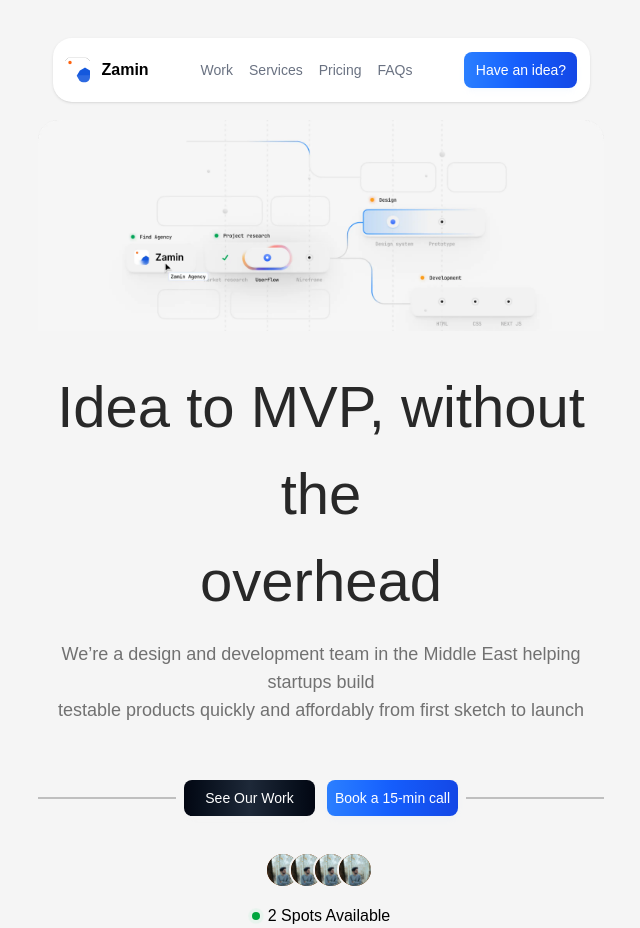
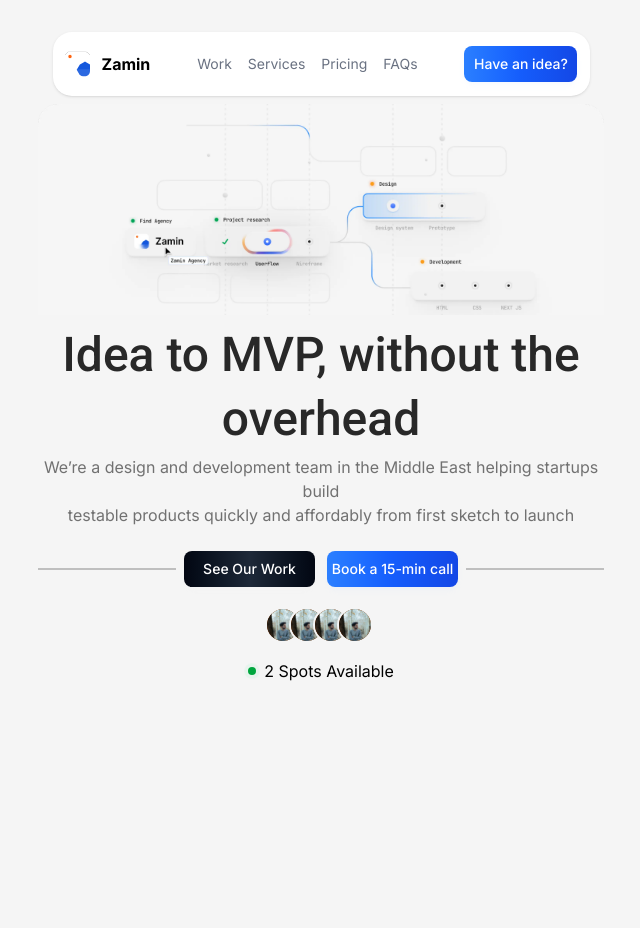
Before and after one commit to parsa-farshah/zamin2, a Next.js app: page / in a window 1280 px wide. Shown: the whole page, without its empty margins (319-959 px from the left). After the commit the page ends 800 px from the top, so only its background shows below. Built offline with nearby package versions, Linux system fonts and the light colour scheme.

Commit message:
height desktop change

```diff
--- a/app/components/Header.tsx
+++ b/app/components/Header.tsx
@@ -6,10 +6,10 @@ import younes from "../../public/images/younesImage.png";
 
 function Header() {
   return (
-    <div className="w-full flex flex-col items-center justify-center">
+    <div className="w-full flex flex-col items-center justify-center pt-[104px]">
       <div className="w-full flex justify-center">
         <Image
-          className="object-contain hidden sm:block max-w-[1200px]  w-full h-full pt-[120px]"
+          className="object-contain hidden sm:block max-w-[1200px]  w-full h-full "
           src={headerXl}
           alt="haeder Image Xl"
         />
@@ -19,12 +19,12 @@ function Header() {
           alt="haeder Image Xl"
         />
       </div>
-      <div className="pt-8">
-        <h1 className="text-center text-[#282828] text-[32px] sm:text-[58px] font-medium">
+      <div className="pt-2">
+        <h1 className="text-center font-roboto text-[#282828] text-[32px] sm:text-[48px] leading-16 font-medium">
           Idea to MVP, without <br className="md:hidden block" /> the{" "}
           <br className="lg:block hidden" /> overhead
         </h1>
-        <p className="pt-4 text-[16px] sm:text-lg font-normal text-[#717171] text-center">
+        <p className="pt-1 text-[16px] font-inter font-normal text-[#717171] leading-6 text-center">
           We’re a design and development team in <br className="md:hidden" />{" "}
           the Middle East <br className="hidden md:block lg:hidden" /> helping
           startups build <br className="md:hidden lg:block" />
@@ -35,16 +35,16 @@ function Header() {
       </div>
       {/* button */}
       <div className="w-full flex justify-center">
-        <div className="w-full max-w-[1400px] flex items-center justify-between gap-2 pt-14">
+        <div className="w-full max-w-[1400px] flex items-center justify-between gap-2 pt-6">
           <div className="bg-[#BFBFBF] w-full h-0.5"></div>
           <div className="flex gap-3">
             <div className="w-full flex justify-center">
-              <button className="w-[131px] flex justify-center text-sm items-center h-9 text-white bg-gradient-to-r from-gray-950 via-gray-800 to-gray-950 hover:bg-gradient-to-br shadow-md shadow-gray-100/20 dark:shadow-md dark:shadow-gray-300/80 font-medium rounded-lg text-center">
+              <button className="w-[131px] flex justify-center text-sm items-center h-9 text-white bg-gradient-to-r from-gray-950 via-gray-800 to-gray-950 hover:bg-gradient-to-br shadow-md shadow-gray-100/20 dark:shadow-md dark:shadow-gray-300/80 font-medium rounded-lg text-center font-inter ">
                 See Our Work
               </button>
             </div>
             <div className="w-full flex justify-center">
-              <button className="w-[131px] flex justify-center items-center h-9 text-white bg-gradient-to-r from-blue-500 via-blue-600 to-blue-700 hover:bg-gradient-to-br shadow-md shadow-blue-100/20 dark:shadow-md dark:shadow-blue-300/80 font-medium rounded-lg text-sm text-center">
+              <button className="w-[131px] flex justify-center items-center h-9 text-white bg-gradient-to-r from-blue-500 via-blue-600 to-blue-700 hover:bg-gradient-to-br shadow-md shadow-blue-100/20 dark:shadow-md dark:shadow-blue-300/80 font-medium rounded-lg text-sm text-center font-inter">
                 Book a 15-min call
               </button>
             </div>
@@ -53,7 +53,7 @@ function Header() {
         </div>
       </div>
       {/* 4image  */}
-      <div className="flex flex-row-reverse justify-center pt-[36px] pr-[40px]">
+      <div className="flex flex-row-reverse justify-center pt-[20px] pr-[40px]">
         <div className="z-40 bg-amber-800 w-[36px] h-[36px] rounded-[24px] border-2 border-[#F5F5F5]">
           <Image
             className="rounded-2xl"
@@ -94,7 +94,7 @@ function Header() {
           <span className="absolute inline-flex h-full w-full animate-ping rounded-full bg-green-400 opacity-75"></span>
           <span className="relative inline-flex size-2 rounded-full bg-green-600"></span>
         </span>
-        <p> 2 Spots Available</p>
+        <p className="font-inter"> 2 Spots Available</p>
       </div>
       {/* section work */}
     </div>
--- a/app/components/Navbar.tsx
+++ b/app/components/Navbar.tsx
@@ -4,7 +4,7 @@ import logoZamin from "../../public/images/logoZamin.svg";
 
 function Navbar() {
   return (
-    <div className="bg-white w-[361px] md:w-[537px] h-[56px] fixed top-[38px] rounded-[19px] shadow flex justify-between px-[12px] py-8 items-center  z-20">
+    <div className="bg-white w-[361px] md:w-[537px] h-[56px] fixed top-[32px] rounded-[19px] shadow flex justify-between px-[12px] py-8 items-center  z-20">
       <div className="flex items-center gap-3 ">
         <Image src={logoZamin} alt="" />
         <h1 className="text-black font-bold font-inter">Zamin</h1>
@@ -18,7 +18,7 @@ function Navbar() {
         </ul>
       </div>
       <div>
-        <button className="w-[113px] flex justify-center  items-center h-9 text-white bg-gradient-to-r from-blue-500 via-blue-600 to-blue-700 hover:bg-gradient-to-br shadow-md shadow-blue-100/20 dark:shadow-md dark:shadow-blue-300/80 font-medium rounded-lg text-sm  text-center ">
+        <button className="w-[113px] flex justify-center  items-center h-9 text-white bg-gradient-to-r from-blue-500 via-blue-600 to-blue-700 hover:bg-gradient-to-br shadow-md shadow-blue-100/20 dark:shadow-md dark:shadow-blue-300/80 font-medium rounded-lg text-sm  text-center font-inter ">
           Have an idea?
         </button>
       </div>
--- a/app/globals.css
+++ b/app/globals.css
@@ -1,10 +1,10 @@
+@import url("https://fonts.googleapis.com/css2?family=Inter:ital,opsz,wght@0,14..32,100..900;1,14..32,100..900&display=swap");
+@import url("https://fonts.googleapis.com/css2?family=Roboto:ital,wght@0,100..900;1,100..900&display=swap");
 @import "tailwindcss";
 
 @theme inline {
-  --color-background: var(--background);
-  --color-foreground: var(--foreground);
-  --font-sans: var(--font-geist-sans);
-  --font-mono: var(--font-geist-mono);
+  --font-inter: "Inter", sans-serif;
+  --font-roboto: "Roboto", sans-serif;
 }
 
 body {
```
